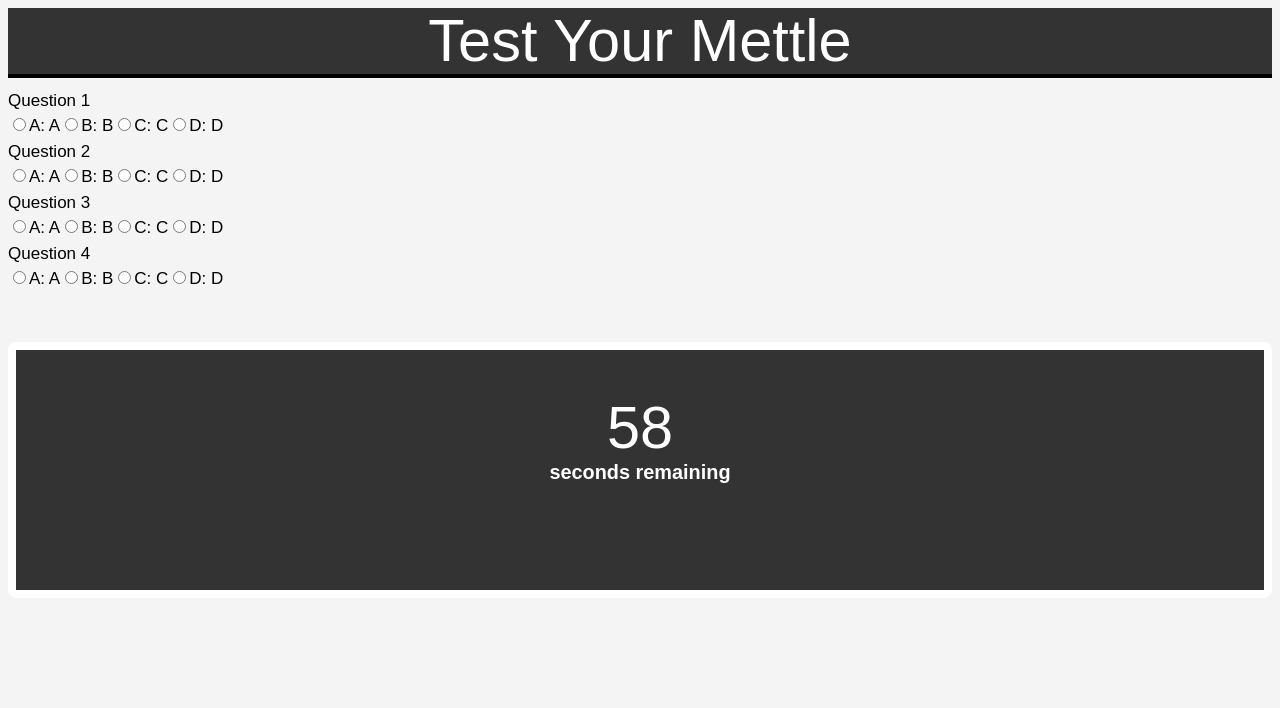
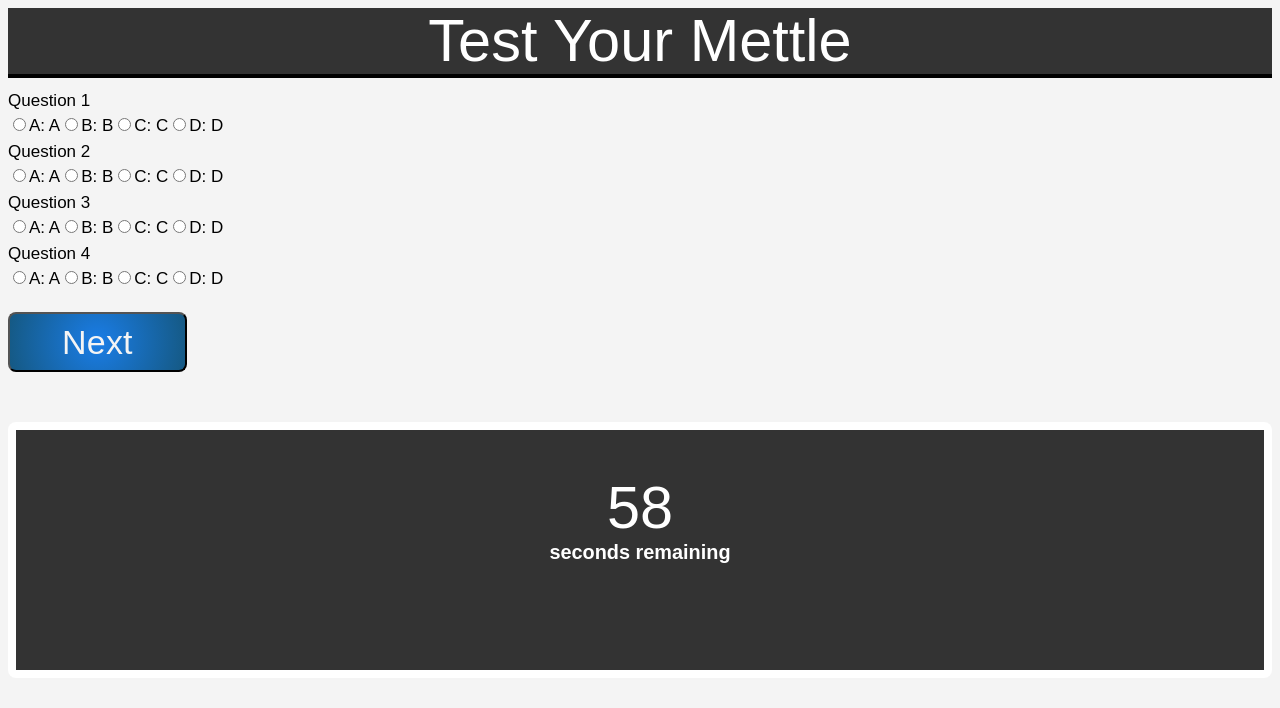
Before and after one commit to Ashloraptor/Test_Your_Mettle, a plain HTML site: page index.html in a window 1280 px wide. Both pictures are taken after a click on the button "Start". Drawn offline with Linux system fonts and the light colour scheme.

Commit message:
Included Next button and Submit button.

```diff
--- a/index.html
+++ b/index.html
@@ -16,6 +16,10 @@
     <div class="container questions">
 
     </div>
+    <div>
+        <button class="next-button">Next</button>
+        <button class="submit-button">Submit</button>
+    </div>
     <section>
         <div class="card timer">
             <div class="timer-text">
--- a/script.js
+++ b/script.js
@@ -1,5 +1,7 @@
 //query select button
 var startButton = document.querySelector(".start-button");
+var nextButton = document.querySelector(".next-button");
+var submitButton = document.querySelector(".submit-button");
 var timerElement = document.querySelector(".timer-count");
 var container = document.querySelector(".container");
 //var questions = document.querySelector(".questions");
@@ -36,6 +38,8 @@ var timerCount;
 //init function
 function init() {
   container.hidden = true
+  nextButton.hidden = true
+  submitButton.hidden = true
 }
 
 
@@ -46,7 +50,9 @@ function startQuiz() {
   // Hides start button when quiz is in progress
   startButton.hidden = true;
   startTimer();
+  //Shows question and Next button
   container.hidden = false
+  nextButton.hidden = false
   renderQuestion();
 
 }
@@ -68,12 +74,11 @@ function startTimer() {
 
 //Presents the questions
 for (var i = 0; i < questions.length; i++) {
-
 }
 
 function renderQuestion() {
   // Randomly picks question from questions array
-  chosenQuestion = questions[Math.floor(Math.random() * questions.length)];
+  //chosenQuestion = questions[Math.floor(Math.random() * questions.length)];
   //Shows on screen
 
   var output = [];
@@ -98,9 +103,9 @@ function renderQuestion() {
   container.innerHTML = output.join('')
 }
 
-renderQuestion();
 
 
+//create a variable to track the current question you're on; so when a person clicks/triggers the  nextQuestion function. it would increment the currentQuestionIndex first, then trigger the renderQuestion
 
 //Checks if correct
 function checkCorrect() {
@@ -117,3 +122,6 @@ function checkCorrect() {
 init();
 // Attach event listener to start button to call startGame function on click
 startButton.addEventListener("click", startQuiz);
+
+//nextButton.addEventListener("click", submit);
+//submitButton.addEventListener("click", endQuiz);
```
